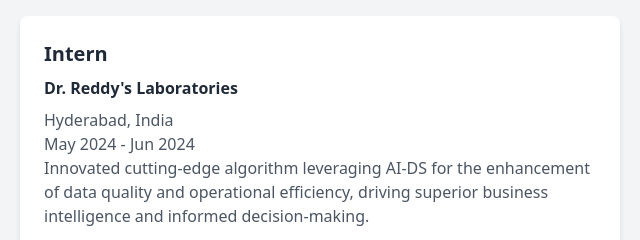
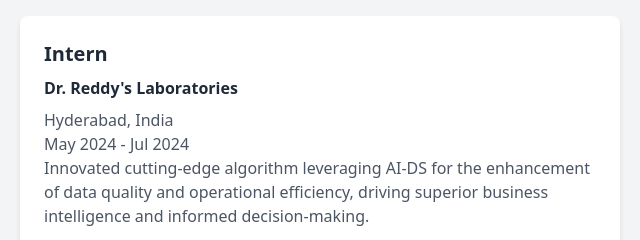
Before and after one commit to shivanshgautamsg/Portfolio, a plain HTML site: page index.html in a window 1280 px wide. Shown: the part 1860-2100 px from the top of the page, 4-644 px from the left. Drawn offline with nearby package versions, Linux system fonts and the light colour scheme.

Commit message:
Update index.html

```diff
--- a/index.html
+++ b/index.html
@@ -131,7 +131,7 @@
                     <h3 class="text-xl font-semibold text-gray-800 mb-2">Intern</h3>
                     <h4 class="text-l font-semibold text-gray-800 mb-2">Dr. Reddy's Laboratories</h4>
                     <p class="text-gray-600">Hyderabad, India</p>
-                    <p class="text-gray-600">May 2024 - Jun 2024</p>
+                    <p class="text-gray-600">May 2024 - Jul 2024</p>
                     <p class="text-gray-600">Innovated cutting-edge algorithm leveraging AI-DS for the enhancement of
                         data quality and operational efficiency, driving superior business intelligence and informed
                         decision-making.</p>
```
